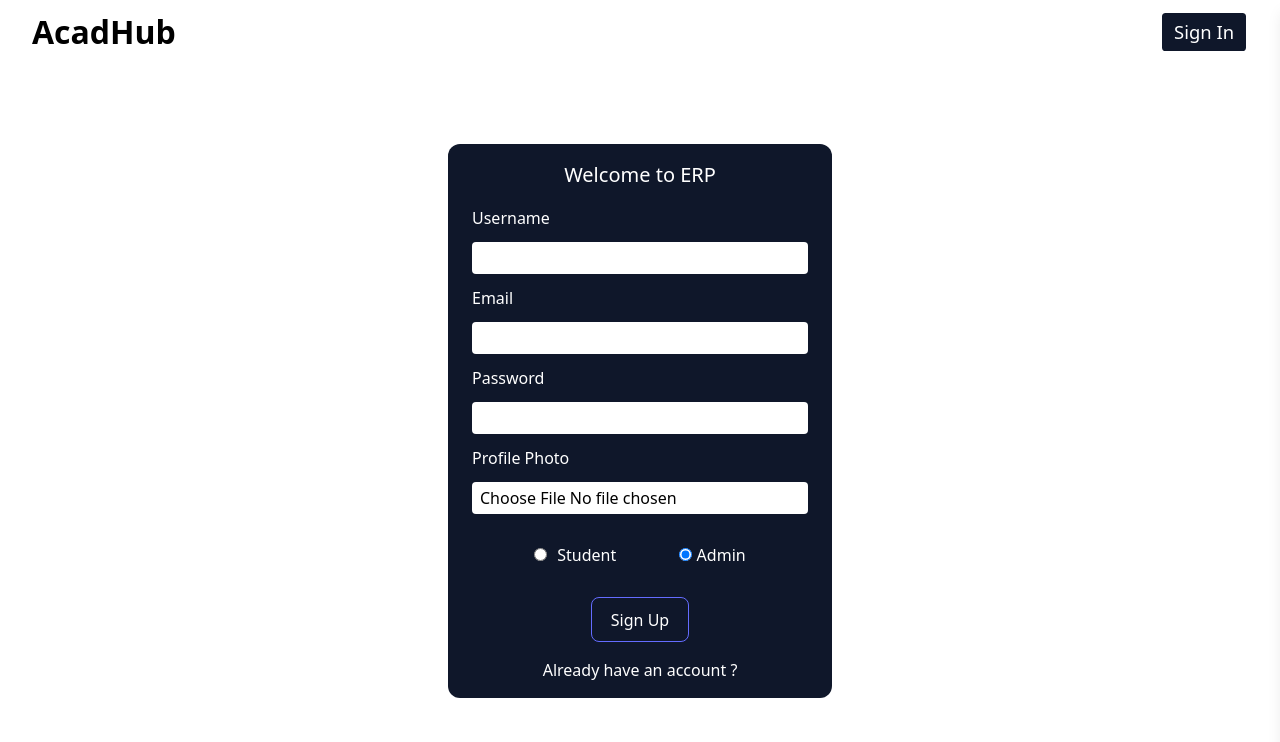
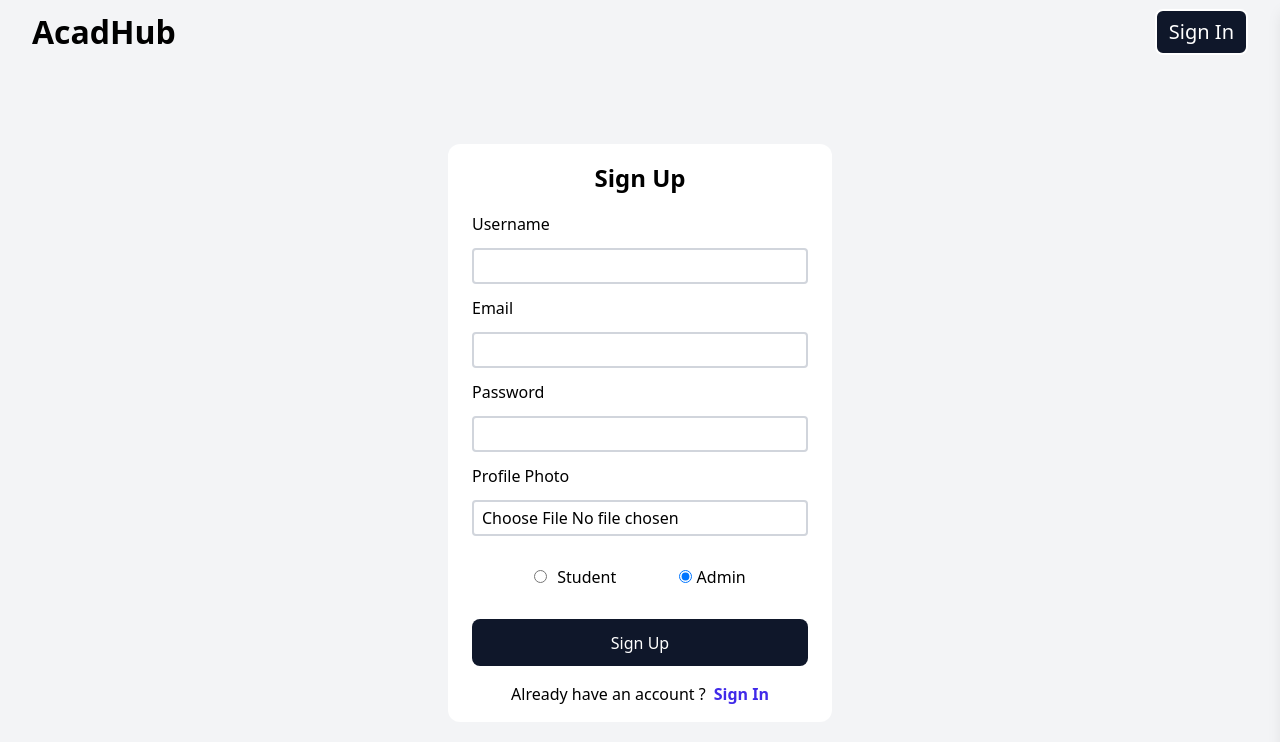
Before and after one commit to subho174/erp, a React (Vite) app in the folder erp/: page / in a window 1280 px wide. Shown: the top 742 px of the page. Built offline with nearby package versions, Linux system fonts and the light colour scheme; no server answers.

Commit message:
modifying site

```diff
--- a/erp/src/Admin.jsx
+++ b/erp/src/Admin.jsx
@@ -53,9 +53,9 @@ const Admin = () => {
     <>
       <Navbar isLoggedIn={true} />
       <div className="flex flex-col justify-center items-center">
-        <h1 className="text-[2.5rem] m-[1rem_0] font-bold text-center">{`Welcome ${userData.userName}`}</h1>
+        <h1 className="text-[2.5rem] m-[1rem_0] font-semibold text-center">{`Welcome ${userData.userName}`}</h1>
         <AdminUtils admin={userData.userName} recipients={recipients} />
-        <h1 className="text-[2.5rem] m-[3rem_0] font-bold text-center">
+        <h1 className="text-[2.25rem] m-[3rem_0] font-semibold text-center">
           Old posts
         </h1>
         <div className="w-[85%] grid grid-cols-1 md:grid-cols-2 xl:grid-cols-3 gap-[4rem_2.5rem] mb-[4rem]">
--- a/erp/src/AdminUtils.jsx
+++ b/erp/src/AdminUtils.jsx
@@ -86,17 +86,22 @@ const AdminUtils = ({ admin, recipients }) => {
   const [isLoading, setisLoading] = useState(false);
 
   return (
-    <div className="w-[90vw] md:w-[50vw] lg:w-[35vw] p-[1rem_1.5rem] mt-[3vh] text-white bg-[#0f172a] rounded-[0.75rem]">
+    <div className="w-[90vw] md:w-[50vw] lg:w-[35vw] p-[1rem_1.5rem] mt-[3vh] bg-white rounded-[0.75rem]">
       <ToastContainer
-        position="top-center"
+        position="top-right"
         autoClose={3000}
         hideProgressBar={true}
         newestOnTop={false}
-        closeOnClick={false}
+        closeOnClick={true}
+        rtl={false}
+        pauseOnFocusLoss
+        draggable
         pauseOnHover
-        theme="dark"
+        theme="light"
       />
-      <h4 className="text-[1.75rem] text-center">Post Assignment</h4>
+      <h4 className="text-[1.75rem] font-medium text-center">
+        Post Assignment
+      </h4>
       <form
         className="mt-[1rem] w-[100%]"
         onSubmit={uploadFile}
--- a/erp/src/Feedback.jsx
+++ b/erp/src/Feedback.jsx
@@ -10,16 +10,16 @@ const Feedback = () => {
   return (
     <>
       <Navbar isLoggedIn={true} />
-      <div className="justify-items-center content-center mx-auto grid gap-[1rem] w-[90%] md:w-[60%] xl:w-[40%] rounded-[0.75rem] p-[1rem_2rem] pb-[1.5rem] mt-[5vh] bg-[#0f172a] text-white">
-        <header className="font-bold text-[1.25rem]">Feedbacks</header>
+      <div className="justify-items-center content-center mx-auto grid gap-[1rem] w-[90%] md:w-[60%] xl:w-[40%] rounded-[0.75rem] p-[1rem_2rem] pb-[1.5rem] m-[5vh_0] bg-white">
+        <header className="font-semibold text-[1.5rem]">Feedbacks</header>
         {feedbacks.length != 0 ? (
           feedbacks.map((feedback, i) => {
             return (
               <div
-                className="rounded-[0.5rem] p-[0.5rem_1rem] w-[100%] border-2 border-white"
+                className="rounded-[0.5rem] p-[0.5rem_1rem] w-[100%] border-2 border-gray-500"
                 key={i}
               >
-                <p className="font-bold text-[1.25rem]">
+                <p className="font-medium text-[1.25rem]">
                   {feedback.owner.userName}
                 </p>
                 <p className="text-[1.15rem]">{feedback.content}</p>
--- a/erp/src/Login.jsx
+++ b/erp/src/Login.jsx
@@ -64,17 +64,20 @@ const Login = () => {
     <>
       <Navbar isLoggedIn={false} />
       <div className="flex justify-center">
-        <div className="signup w-[90vw] md:w-[60vw] lg:w-[45vw] xl:w-[30vw] p-[1rem_1.5rem] mt-[5rem] text-white bg-[#0f172a] flex flex-col justify-center items-center rounded-[0.75rem]">
         <ToastContainer
-            position="top-center"
+          position="top-right"
           autoClose={3000}
           hideProgressBar={true}
           newestOnTop={false}
-            closeOnClick={false}
+          closeOnClick={true}
+          rtl={false}
+          pauseOnFocusLoss
+          draggable
           pauseOnHover
-            theme="dark"
+          theme="light"
         />
-          <header className="text-[1.25rem]">Welcome to ERP</header>
+        <div className="signup w-[90vw] md:w-[50vw] lg:w-[40vw] xl:w-[30vw] p-[1rem_1.5rem] mt-[5rem] bg-white flex flex-col justify-center items-center rounded-[0.75rem]">
+          <header className="text-[1.5rem] font-bold">Sign In</header>
           <form
             onSubmit={logInUser}
             onChange={changeUserData}
@@ -117,21 +120,24 @@ const Login = () => {
               </div>
             </div>
             <div className="flex flex-col items-center gap-[1rem] mt-[1.5rem] ">
-              <button type="submit">Login</button>
+              <button type="submit">Sign In</button>
               {isLoading ? (
-                <span class="relative flex size-3">
-                  <span class="absolute inline-flex h-full w-full animate-ping rounded-full bg-sky-400 opacity-75"></span>
-                  <span class="relative inline-flex size-3 rounded-full bg-sky-500"></span>
+                <span className="relative flex size-3">
+                  <span className="absolute inline-flex h-full w-full animate-ping rounded-full bg-sky-400 opacity-75"></span>
+                  <span className="relative inline-flex size-3 rounded-full bg-sky-500"></span>
                 </span>
               ) : (
                 ""
               )}
+              <div className="flex gap-2">
+                <p>Don't have an account ?</p>
                 <p
-                className="hover:text-green-300 cursor-pointer"
+                  className="text-[#402ae9] font-bold cursor-pointer"
                   onClick={() => navigate("/")}
                 >
-                Don't have an account ?
+                  Sign Up
                 </p>
+              </div>
             </div>
           </form>
         </div>
--- a/erp/src/Navbar.jsx
+++ b/erp/src/Navbar.jsx
@@ -34,16 +34,19 @@ const Navbar = ({ isLoggedIn }) => {
   return (
     <div className="w-[100%]">
       <ToastContainer
-        position="top-center"
+        position="top-right"
         autoClose={3000}
         hideProgressBar={true}
         newestOnTop={false}
-        closeOnClick={false}
+        closeOnClick={true}
+        rtl={false}
+        pauseOnFocusLoss
+        draggable
         pauseOnHover
-        theme="dark"
+        theme="light"
       />
       <nav className="flex justify-between p-[0.5rem_1rem] md:p-[0.5rem_2rem]">
-        <p className="font-bold text-[2rem]">AcadHub</p>
+        <p className="font-semibold text-[2rem]">AcadHub</p>
         <ul className="flex gap-[1rem] items-center">
           {/* {showdashboard ? (
             <li>
@@ -71,9 +74,9 @@ const Navbar = ({ isLoggedIn }) => {
         ></i>
 
         {profileData ? (
-          <div className="flex flex-col gap-8 pr-[1rem]">
+          <div className="flex flex-col gap-6 pr-[1rem]">
             <img
-              className="rounded-[50%] border-1 border-[grey]"
+              className="rounded-[50%] border-1 border-gray-400"
               src={
                 profileData.profileImage
                   ? `${profileData.profileImage}`
@@ -82,6 +85,7 @@ const Navbar = ({ isLoggedIn }) => {
               style={{ height: "100px", width: "100px" }}
               alt="Profile Photo"
             />
+            <hr />
             <div className="flex flex-col gap-3">
               <div>
                 <label htmlFor="" className="profile_label">
--- a/erp/src/SignUp.jsx
+++ b/erp/src/SignUp.jsx
@@ -74,18 +74,21 @@ const SignUp = () => {
   return (
     <>
       <Navbar />
-      <div className="signup w-[90vw] md:w-[60vw] lg:w-[45vw] xl:w-[30vw] p-[1rem_1.5rem] mt-[5rem] text-white bg-[#0f172a] flex flex-col justify-center items-center rounded-[0.75rem] ">
+      <div className="signup w-[90vw] md:w-[55vw] lg:w-[45vw] xl:w-[30vw] p-[1rem_1.5rem] mt-[5rem] bg-white flex flex-col justify-center items-center rounded-[0.75rem] ">
         <ToastContainer
-          position="top-center"
+          position="top-right"
           autoClose={3000}
           hideProgressBar={true}
           newestOnTop={false}
-          closeOnClick={false}
+          closeOnClick={true}
+          rtl={false}
+          pauseOnFocusLoss
+          draggable
           pauseOnHover
-          theme="dark"
+          theme="light"
         />
 
-        <header className="text-[1.25rem] ">Welcome to ERP</header>
+        <header className="text-[1.5rem] font-bold">Sign Up</header>
         <form
           className="mt-[1rem] w-[100%]"
           onSubmit={registerUser}
@@ -143,12 +146,21 @@ const SignUp = () => {
             ) : (
               ""
             )}
-            <p
+            {/* <p
               className="hover:text-green-300 cursor-pointer"
               onClick={() => navigate("/login")}
             >
               Already have an account ?
-            </p>
+            </p> */}
+            <div className="flex gap-2">
+              <p>Already have an account ?</p>
+              <p
+                className="text-[#402ae9] font-bold cursor-pointer"
+                onClick={() => navigate("/login")}
+              >
+                Sign In
+              </p>
+            </div>
           </div>
         </form>
       </div>
--- a/erp/src/Student.jsx
+++ b/erp/src/Student.jsx
@@ -36,16 +36,19 @@ const Student = () => {
   return (
     <div>
       <ToastContainer
-        position="top-center"
+        position="top-right"
         autoClose={3000}
         hideProgressBar={true}
         newestOnTop={false}
-        closeOnClick={false}
+        closeOnClick={true}
+        rtl={false}
+        pauseOnFocusLoss
+        draggable
         pauseOnHover
-        theme="dark"
+        theme="light"
       />
       <Navbar isLoggedIn={true} />
-      <h1 className="text-[2.5rem] w-[80%] mx-auto my-[1rem] font-bold text-center">{`Welcome ${userData.userName}`}</h1>
+      <h1 className="text-[2.5rem] w-[80%] mx-auto my-[1rem] font-semibold text-center">{`Welcome ${userData.userName}`}</h1>
       <div className="z-0">
         <h4 className="text-[2rem] text-center mt-10">Pending assignments</h4>
         <div className="w-[85%] m-[2rem] mx-auto grid grid-cols-1 md:grid-cols-2 xl:grid-cols-3 gap-[4rem_2.5rem]">
--- a/erp/src/index.css
+++ b/erp/src/index.css
@@ -15,8 +15,9 @@ body {
 }
 button {
   border-radius: 8px;
-  border: 1px solid transparent;
-  border-color: #646cff;
+  width: 100%;
+  border: 2px solid transparent;
+  /* border-color: #646cff; */
   padding: 0.6em 1.2em;
   font-size: 1em;
   font-weight: 500;
@@ -24,29 +25,33 @@ button {
   /* background-color: #1a1a1a; */
   background-color: #0f172a;
   cursor: pointer;
+  color: white;
   transition: border-color 0.25s;
 }
 button:hover,
 li:hover {
-  /* border-color: #646cff; */
+  border-color: #646cff;
   background-color: white;
   color: black;
 }
 
 @layer components {
+  body{
+    @apply bg-gray-100
+  }
   .labels {
     @apply flex flex-col;
   }
   label {
-    @apply mr-[10px];
+    @apply mr-[10px] font-medium;
   }
   input {
-    @apply rounded-[0.25rem] outline-none p-[0.25rem_0.5rem] text-black bg-white m-[0.75rem_0] focus:border-[#646cff] focus:border-[2.5px];
+    @apply border-2 border-gray-300 rounded-[0.25rem] outline-none p-[0.25rem_0.5rem] text-black m-[0.75rem_0] focus:border-[#646cff] focus:border-[2px];
   }
   li {
-    @apply text-[1.15rem] border-2 cursor-pointer bg-[#0f172a] text-white p-[0.35rem_0.75rem] rounded-[0.35rem] transform hover:border-[#646cff] hover:translate-y-2 duration-400;
+    @apply text-[1.25rem] border-2 cursor-pointer bg-[#0f172a] text-white p-[0.35rem_0.75rem] rounded-[0.5rem] transform hover:translate-y-2 duration-400;
   }
   .profile_label {
-    @apply text-[1.15rem] font-bold;
+    @apply text-[1.15rem] font-semibold;
   }
 }
```
Also changed, not shown: 1 other file (tests, documents, lock files or other folders). Lines whose indentation alone changed are shown as unchanged.
